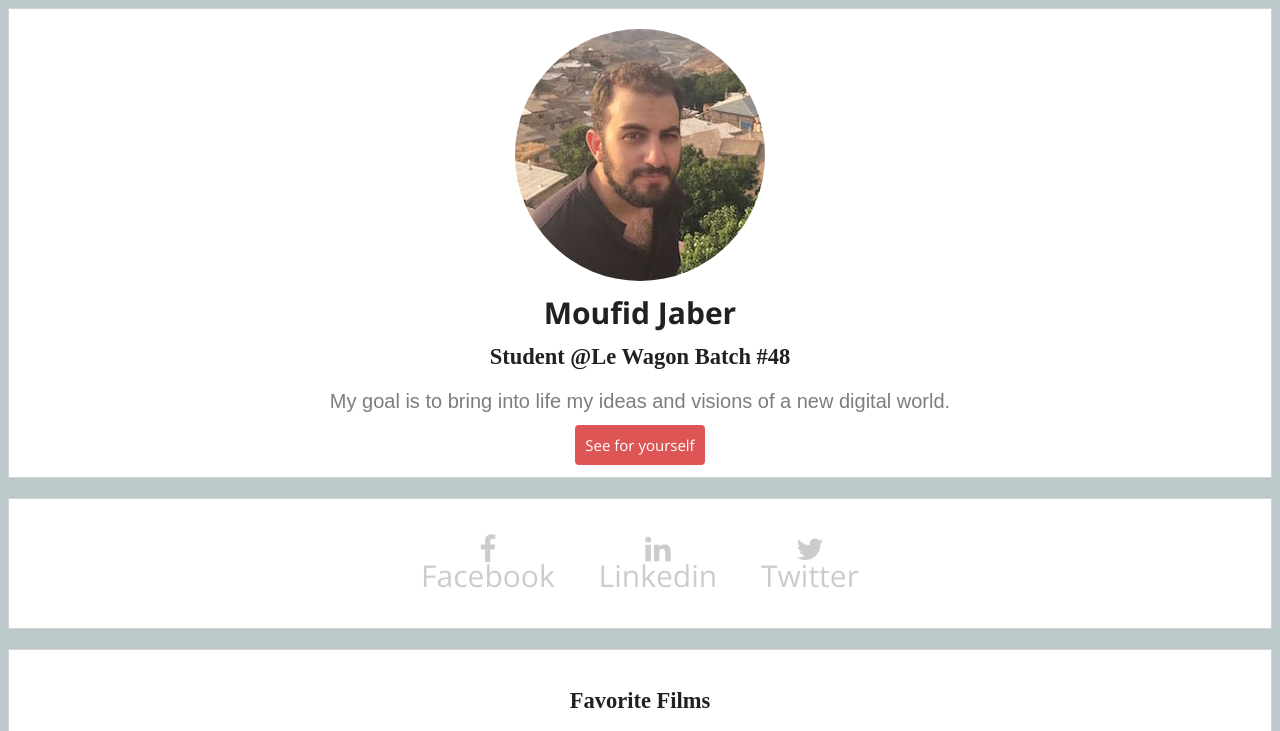
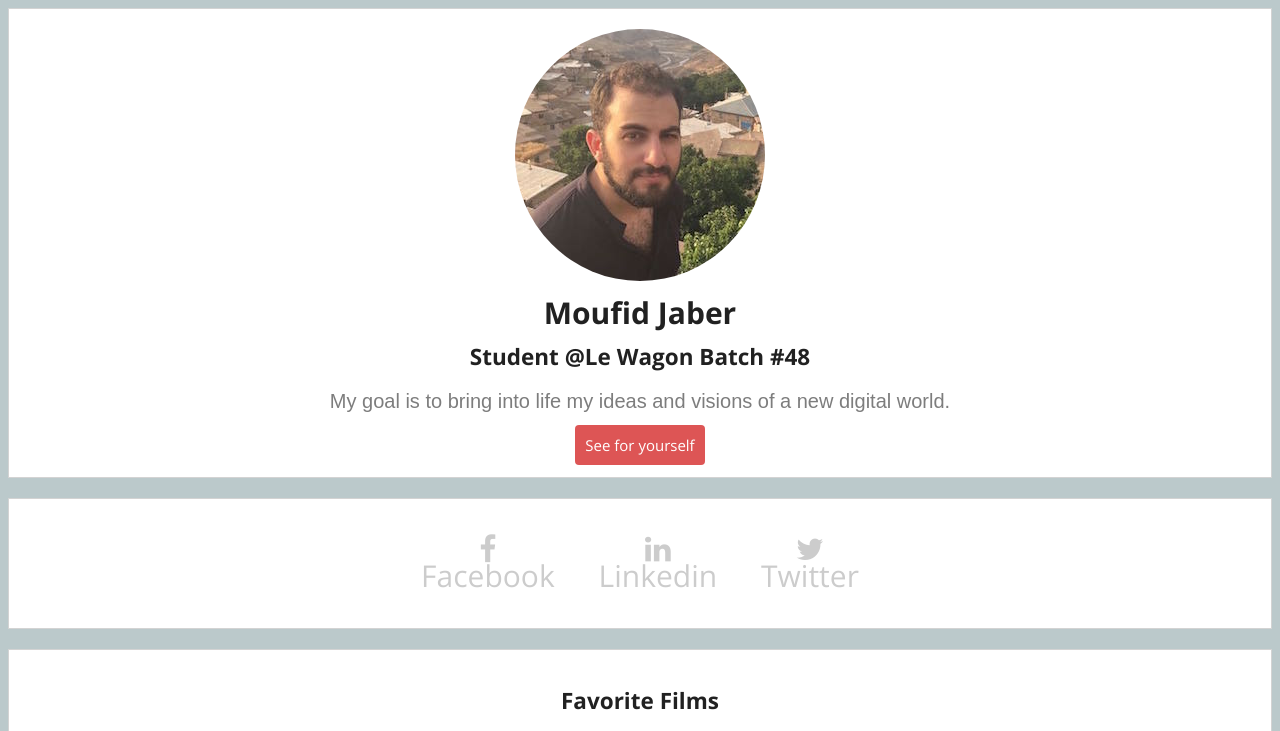
Before and after one commit to moufidjaber/profile, a plain HTML site: page index.html in a window 1280 px wide. Shown: the top 731 px of the page. Drawn offline with nearby package versions, Linux system fonts and the light colour scheme.

Commit message:
finished

```diff
--- a/style.css
+++ b/style.css
@@ -41,7 +41,6 @@ h1 {
 
 h2 {
   color: #212121;
-  font-family: 'Lora', serif;
 }
 
 h3 {
```
